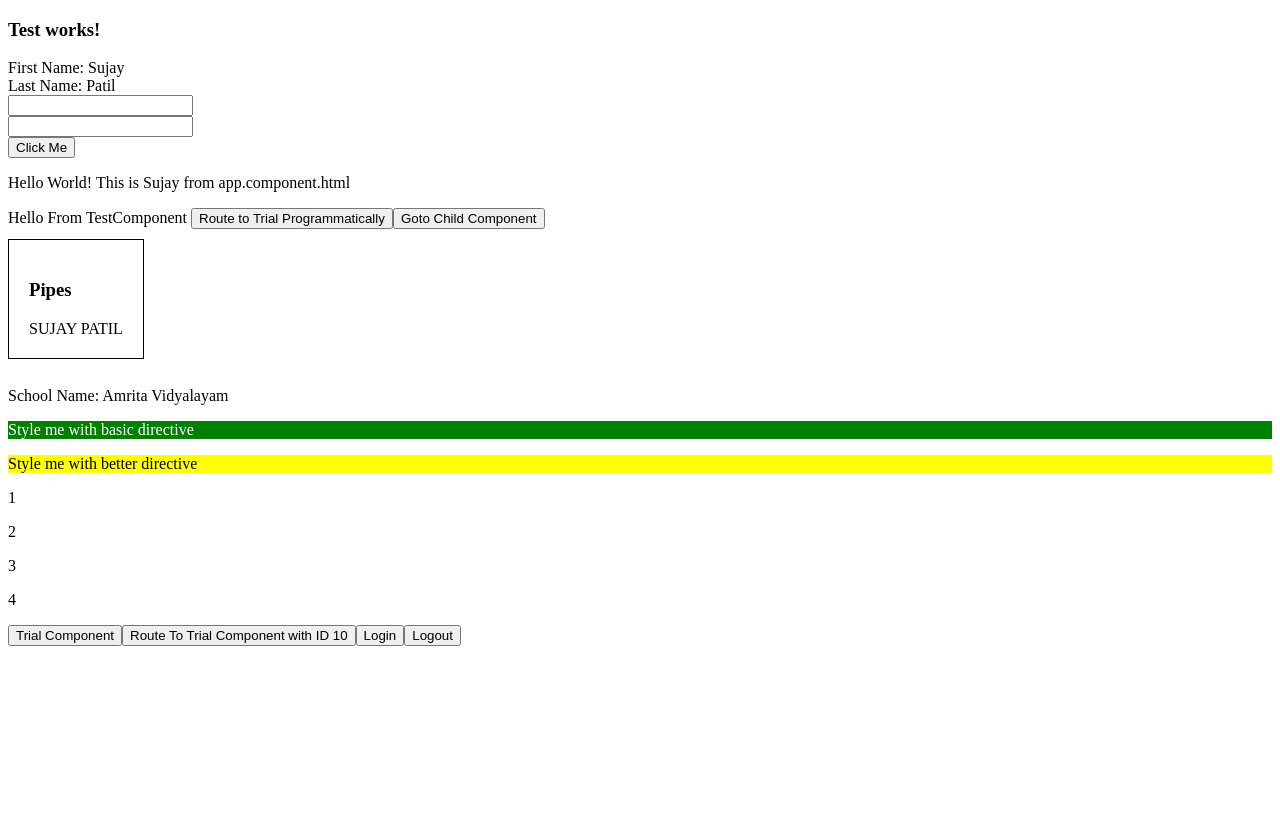
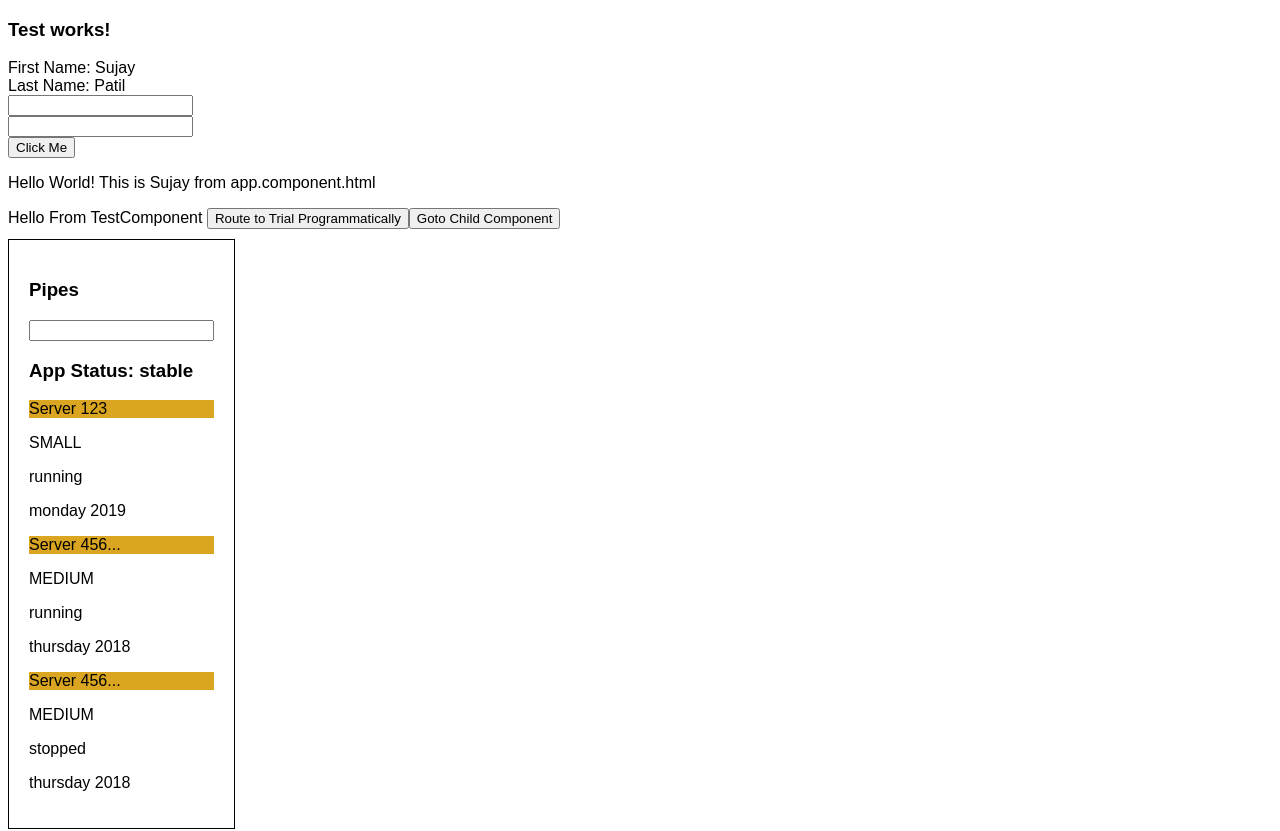
Before and after one commit to sujupa/advanced-angular, an Angular app: page /pipes in a window 1280 px wide. Shown: the top 831 px of the page. Before the commit the page ends 800 px from the top, so only its background shows below. Built offline with nearby package versions, Linux system fonts and the light colour scheme.

Commit message:
custom pipes

```diff
--- a/src/app/app.module.ts
+++ b/src/app/app.module.ts
@@ -18,6 +18,8 @@ import { CanDeactivateGuard } from './auth-guard/can-deactivate-guard.service';
 import { TemplateDrivenComponent } from './forms/template-driven/template-driven.component';
 import { ReactiveComponent } from './forms/reactive/reactive.component';
 import { PipesComponent } from './pipes/pipes.component';
+import { ShortenPipe } from './customPipe/shorten.pipe';
+import { FilterPipe } from './customPipe/filter.pipe';
 
 const routes: Routes = [
   { path: '', component: AppComponent },
@@ -54,7 +56,9 @@ const routes: Routes = [
     PageNotFoundComponent,
     TemplateDrivenComponent,
     ReactiveComponent,
-    PipesComponent
+    PipesComponent,
+    ShortenPipe,
+    FilterPipe
   ],
   imports: [
     BrowserModule,
--- /dev/null
+++ b/src/app/customPipe/filter.pipe.ts
@@ -0,0 +1,28 @@
+import { Pipe, PipeTransform } from '@angular/core';
+
+@Pipe({
+  name: 'filter',
+  pure: false         // Pipe gets recalculated whenever data changes
+})
+export class FilterPipe implements PipeTransform {
+
+  transform(value: any, filterString: string, propName: string): any {
+
+    const resultArray = [];
+
+    if (value.length === 0 || filterString === '') {
+      return value;
+    }
+
+    for (const item of value) {
+
+      if (item[propName] === filterString) {
+        resultArray.push(item);
+      }
+    }
+
+    return resultArray;
+
+  }
+
+}
--- /dev/null
+++ b/src/app/customPipe/shorten.pipe.ts
@@ -0,0 +1,21 @@
+import { PipeTransform, Pipe } from '@angular/core';
+
+@Pipe({
+    name: 'shorten'
+})
+
+export class ShortenPipe implements PipeTransform {
+
+    transform(value: any, limit: number) {
+
+        if (value.length > limit) {
+
+            return value.substr(0, limit) + '...';
+
+        }
+
+        return value;
+
+    }
+
+}
--- a/src/app/pipes/pipes.component.css
+++ b/src/app/pipes/pipes.component.css
@@ -0,0 +1,3 @@
+.bg{
+    background-color: goldenrod;
+}
--- a/src/app/pipes/pipes.component.html
+++ b/src/app/pipes/pipes.component.html
@@ -1,6 +1,16 @@
 <div style="border: 1px solid black; width: max-content; margin: 10px 0px 10px 0px; padding: 20px;">
 
     <h3>Pipes</h3>
-    <div>{{ name | uppercase }}</div>
+
+    <input type="text" [(ngModel)]="filteredStatus">
+
+    <h3>App Status: {{ appStatus | async}}</h3>
+
+    <div *ngFor="let server of servers | filter:filteredStatus:'status'">
+        <p class="bg">{{ server.name | shorten: 10 }}</p>
+        <p>{{ server.instanceType | uppercase }}</p>
+        <p>{{ server.status }}</p>
+        <p>{{ server.started }}</p>
+    </div>
 
 </div>
--- a/src/app/pipes/pipes.component.ts
+++ b/src/app/pipes/pipes.component.ts
@@ -7,7 +7,34 @@ import { Component, OnInit } from '@angular/core';
 })
 export class PipesComponent implements OnInit {
 
-  name: string = "Sujay Patil";
+  appStatus = new Promise((resolve, reject) => {
+    setTimeout(() => {
+      resolve('stable');
+    }, 2000);
+  });
+
+  servers = [
+    {
+      name: 'Server 123',
+      instanceType: 'small',
+      status: 'running',
+      started: 'monday 2019'
+    },
+    {
+      name: 'Server 456789',
+      instanceType: 'medium',
+      status: 'running',
+      started: 'thursday 2018'
+    },
+    {
+      name: 'Server 456789',
+      instanceType: 'medium',
+      status: 'stopped',
+      started: 'thursday 2018'
+    }
+  ];
+
+  filteredStatus: string = "";
 
   constructor() { }
 
--- a/src/styles.css
+++ b/src/styles.css
@@ -1 +1,4 @@
 /* You can add global styles to this file, and also import other style files */
+body{
+    font-family: Arial, Helvetica, sans-serif;
+}
```
